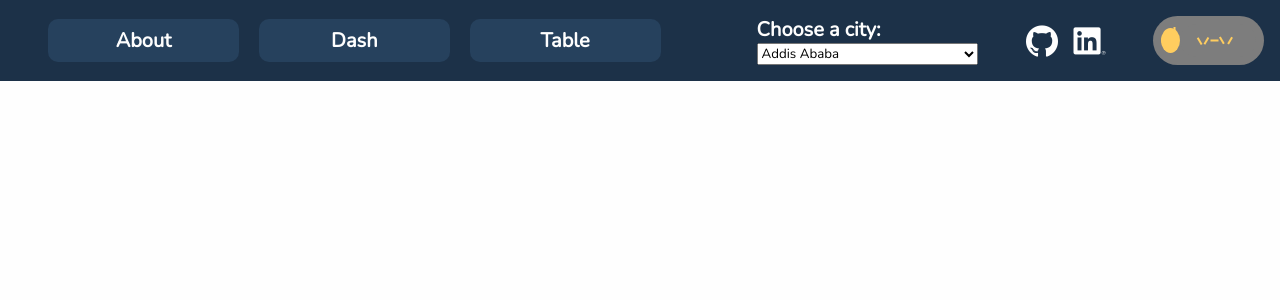
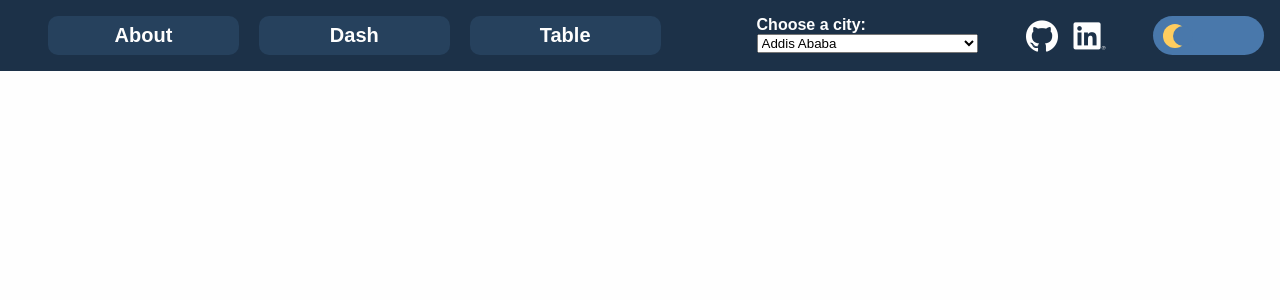
Before and after one commit to TulioInoue/EcoLungs, a React (Vite) app: page / in a window 1280 px wide. Shown: the top 300 px of the page. Built offline with nearby package versions, Linux system fonts and the light colour scheme.

Commit message:
Finishing navbar.

```diff
--- a/index.html
+++ b/index.html
@@ -9,8 +9,12 @@
       href="https://cdn-uicons.flaticon.com/4.0.0/uicons-brands/css/uicons-brands.css"
     />
     <link
-      href="https://fonts.googleapis.com/css?family=Nunito"
       rel="stylesheet"
+      href="https://cdn-uicons.flaticon.com/4.0.0/uicons-solid-chubby/css/uicons-solid-chubby.css"
+    />
+    <link
+      rel="stylesheet"
+      href="https://cdn-uicons.flaticon.com/4.0.0/uicons-solid-straight/css/uicons-solid-straight.css"
     />
     <title>ecolungs</title>
   </head>
--- /dev/null
+++ b/src/App.tsx
@@ -0,0 +1,19 @@
+import Navbar from "./components/navbar/Navbar";
+import Hero from "./components/hero/Hero";
+import Dash from "./components/dash/dash";
+
+import { useState } from "react";
+
+export default function App() {
+  const [theme, setTheme] = useState<boolean>(false);
+  return (
+    <>
+      <Navbar
+        onThemeChange={() => setTheme((current) => (current ? false : true))}
+        theme={theme}
+      />
+      <Hero />
+      <Dash />
+    </>
+  );
+}
--- a/src/components/navbar/Navbar.module.css
+++ b/src/components/navbar/Navbar.module.css
@@ -45,6 +45,7 @@
   width: 100%;
   display: flex;
   flex-direction: column;
+  font-size: 1rem;
 }
 
 .navbar__content__brands {
@@ -65,43 +66,98 @@
 }
 
 .navbar__content__mode {
+  height: 100%;
   width: 100%;
-  height: 100%;
+  display: flex;
+  align-items: center;
+  background-color: var(--primary-hover-color);
+  border-radius: 50px;
+  position: relative;
+  cursor: pointer;
+  padding: 0.5rem;
 }
 
-.navbar__content__mode div {
-  display: flex;
-  align-items: center;
-  background-color: var(--background-dark-color);
-  border-radius: 50px;
-  width: 100%;
-  height: 100%;
-  padding: 0.5rem;
-  cursor: pointer;
+#navbar__content__mode_sun_active,
+#navbar__content__mode_sun_deactive {
+  position: absolute;
+  border-radius: 50%;
+  height: 1.5rem;
+  width: 1.5rem;
+  background-color: var(--secondary-light-color);
 }
 
-.navbar__content__mode span {
-  display: block;
+#navbar__content__mode_moon_active,
+#navbar__content__mode_moon_deactive {
+  position: absolute;
+  border-radius: 50%;
+  height: 1.25rem;
+  width: 1.25rem;
 }
 
-#navbar__content__mode_circle1 {
-  background-color: var(--secondary-light-color);
-  border-radius: 50%;
-  width: 25px;
-  height: 25px;
+#navbar__content__mode_sun_active {
+  right: 10px;
+  animation: sunrize 0.5s ease-in-out;
 }
 
-#navbar__content__mode_circle2 {
-  position: absolute;
-  background-color: var(--secondary-light-color);
-  border-radius: 50%;
-  width: 15px;
-  height: 15px;
+#navbar__content__mode_sun_deactive {
+  left: 10px;
+  animation: sunfading 0.5s ease-in-out;
 }
 
-.navbar__content__mode_spark {
-  position: relative;
-  background-color: var(--secondary-light-color);
-  width: 7.5px;
-  height: 1.5px;
+#navbar__content__mode_moon_active {
+  animation: showMoon 0.5s ease-in-out;
+  background-color: var(--primary-hover-color);
+  opacity: 0;
+  right: 0px;
 }
+
+#navbar__content__mode_moon_deactive {
+  background-color: var(--primary-hover-color);
+  animation: hideMoon 0.5s ease-in-out;
+  opacity: 1;
+  left: 20px;
+}
+
+@keyframes sunrize {
+  0% {
+    transform: translateX(-100px);
+  }
+  100% {
+    transform: translateX(0px);
+  }
+}
+
+@keyframes sunfading {
+  0% {
+    transform: translateX(100px);
+  }
+  100% {
+    transform: translateX(0);
+  }
+}
+
+@keyframes showMoon {
+  0% {
+    transform: translateX(-100px);
+    opacity: 1;
+  }
+  75% {
+    opacity: 0;
+  }
+  100% {
+    transform: translateX(0px);
+  }
+}
+
+@keyframes hideMoon {
+  0% {
+    transform: translateX(100px);
+    opacity: 0;
+  }
+  75% {
+    opacity: 1;
+  }
+  100% {
+    transform: translateX(0px);
+  }
+}
--- a/src/components/navbar/Navbar.tsx
+++ b/src/components/navbar/Navbar.tsx
@@ -2,7 +2,12 @@ import style from "./Navbar.module.css";
 
 import { cities } from "../../functions/dynamoDB";
 
-export default function Navbar() {
+interface navbarInterface {
+  onThemeChange: () => void;
+  theme: boolean;
+}
+
+export default function Navbar({ onThemeChange, theme }: navbarInterface) {
   return (
     <nav id={style.navbar}>
       <section className={style.navbar__links}>
@@ -29,38 +34,21 @@ export default function Navbar() {
             <i className="fi fi-brands-linkedin"></i>
           </a>
         </div>
-        <div className={style.navbar__content__mode}>
-          <div>
-            <span id={style.navbar__content__mode_circle1}></span>
-            <span id={style.navbar__content__mode_circle2}></span>
-
-            <div>
-              <span
-                className={style.navbar__content__mode_spark}
-                style={{ rotate: "90deg", bottom: "10px", right: "17.5px" }}
-              ></span>
-              <span
-                className={style.navbar__content__mode_spark}
-                style={{ rotate: "60deg" }}
-              ></span>
-              <span
-                className={style.navbar__content__mode_spark}
-                style={{ rotate: "120deg" }}
-              ></span>
-              <span
-                className={style.navbar__content__mode_spark}
-                style={{ rotate: "180deg" }}
-              ></span>
-              <span
-                className={style.navbar__content__mode_spark}
-                style={{ rotate: "240deg" }}
-              ></span>
-              <span
-                className={style.navbar__content__mode_spark}
-                style={{ rotate: "300deg" }}
-              ></span>
-            </div>
-          </div>
+        <div className={style.navbar__content__mode} onClick={onThemeChange}>
+          <span
+            id={
+              theme
+                ? style.navbar__content__mode_sun_active
+                : style.navbar__content__mode_sun_deactive
+            }
+          />
+          <span
+            id={
+              theme
+                ? style.navbar__content__mode_moon_active
+                : style.navbar__content__mode_moon_deactive
+            }
+          />
         </div>
       </section>
     </nav>
--- a/src/index.css
+++ b/src/index.css
@@ -1,9 +1,9 @@
 :root {
   --primary-color: #1c3148;
   --primary-light-color: #26415d;
-  --primary-hover-color: #2e4f72;
+  --primary-hover-color: #4978ab;
   --secondary-color: #d27b31;
-  --secondary-light-color: #FFCD5F;
+  --secondary-light-color: #ffcd5f;
   --background-light-color: #fefefe;
   --background-dark-color: #7d7d7d;
   --success-color: #216b31;
--- a/src/main.tsx
+++ b/src/main.tsx
@@ -1,15 +1,10 @@
 import { StrictMode } from "react";
 import { createRoot } from "react-dom/client";
 import "./index.css";
-
-import Navbar from "./components/navbar/Navbar";
-import Hero from "./components/hero/Hero";
-import Dash from "./components/dash/dash";
+import App from "./App";
 
 createRoot(document.getElementById("root")!).render(
   <StrictMode>
-    <Navbar />
-    <Hero />
-    <Dash />
+    <App />
   </StrictMode>,
 );
```
